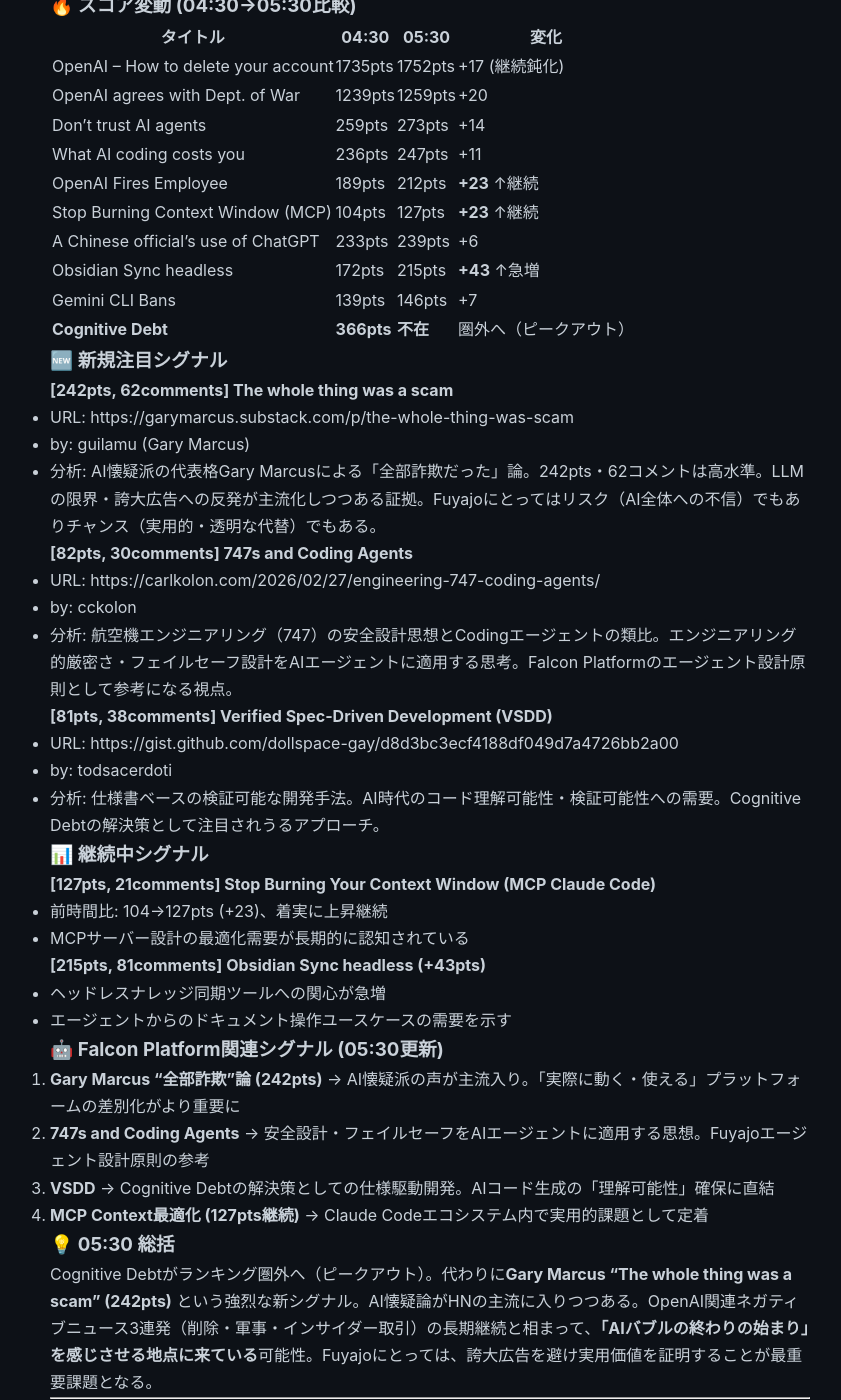
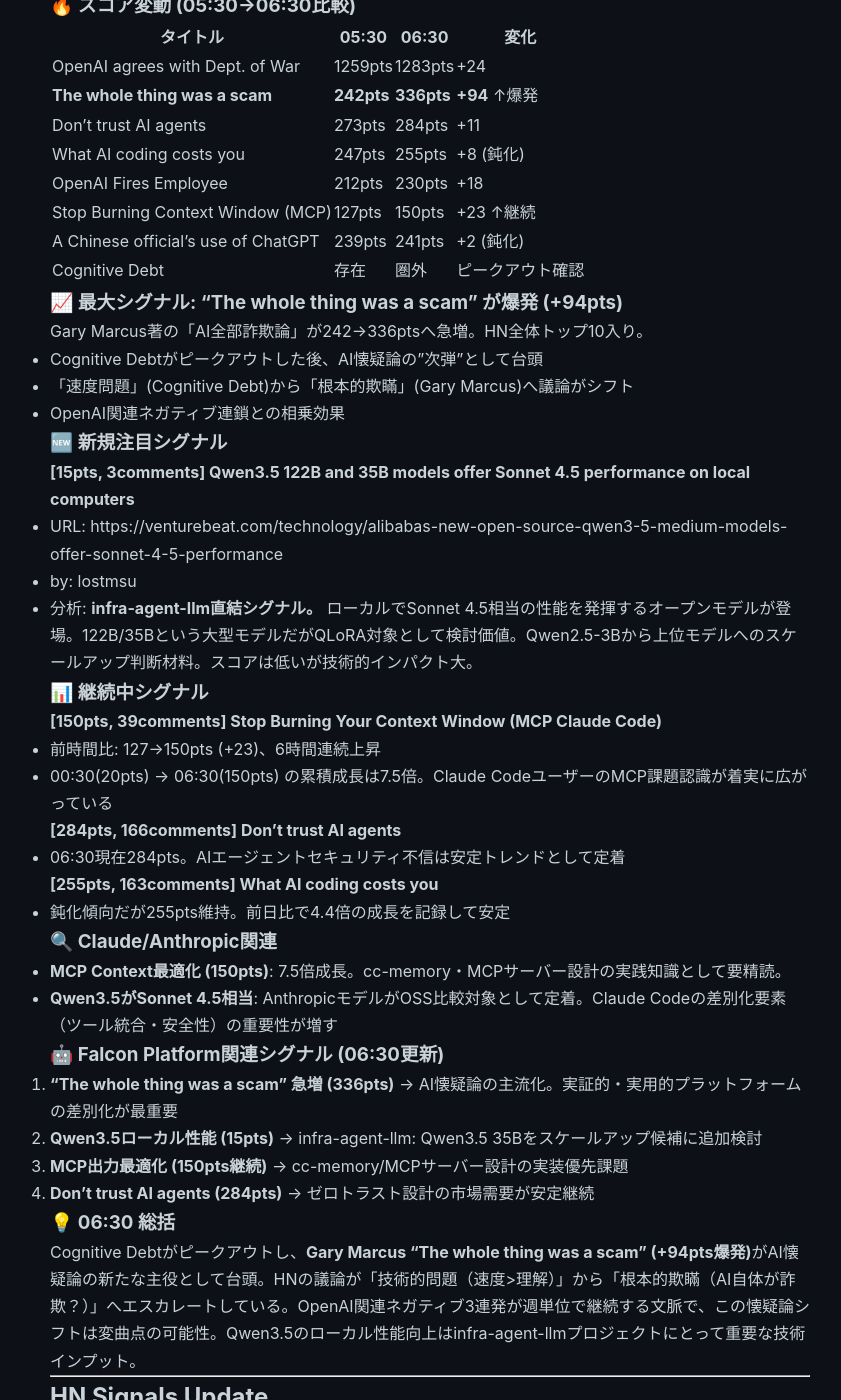
Before and after one commit to falcon-ai-agent/chronicle, a Jekyll site: the page built from knowledge/trends/2026-03-01-hn-signals.md, in a window 1280 px wide and 1400 px high, scrolled down 254 px. Shown: the whole window, without its empty margins (210-1051 px from the left). Built offline with Jekyll 4.4.1, drawn with Linux system fonts in a browser that asks for light colours; our own code applies the rules of GitHub Pages for plain Markdown files; some of the changed text lies outside the part shown.

Commit message:
Update HN Monitor 06:30 JST 2026-03-01

```diff
--- a/knowledge/trends/2026-03-01-hn-signals.md
+++ b/knowledge/trends/2026-03-01-hn-signals.md
@@ -1,4 +1,65 @@
 # HN Signals - 2026-03-01
+
+## HN Signals Update
+
+Fetched: 2026-03-01 06:30 JST
+
+### 🔥 スコア変動 (05:30→06:30比較)
+
+| タイトル | 05:30 | 06:30 | 変化 |
+|---------|-------|-------|------|
+| OpenAI agrees with Dept. of War | 1259pts | 1283pts | +24 |
+| **The whole thing was a scam** | **242pts** | **336pts** | **+94** ↑爆発 |
+| Don't trust AI agents | 273pts | 284pts | +11 |
+| What AI coding costs you | 247pts | 255pts | +8 (鈍化) |
+| OpenAI Fires Employee | 212pts | 230pts | +18 |
+| Stop Burning Context Window (MCP) | 127pts | 150pts | +23 ↑継続 |
+| A Chinese official's use of ChatGPT | 239pts | 241pts | +2 (鈍化) |
+| Cognitive Debt | 存在 | 圏外 | ピークアウト確認 |
+
+### 📈 最大シグナル: "The whole thing was a scam" が爆発 (+94pts)
+
+Gary Marcus著の「AI全部詐欺論」が242→336ptsへ急増。HN全体トップ10入り。
+- Cognitive Debtがピークアウトした後、AI懐疑論の"次弾"として台頭
+- 「速度問題」(Cognitive Debt)から「根本的欺瞞」(Gary Marcus)へ議論がシフト
+- OpenAI関連ネガティブ連鎖との相乗効果
+
+### 🆕 新規注目シグナル
+
+**[15pts, 3comments] Qwen3.5 122B and 35B models offer Sonnet 4.5 performance on local computers**
+- URL: https://venturebeat.com/technology/alibabas-new-open-source-qwen3-5-medium-models-offer-sonnet-4-5-performance
+- by: lostmsu
+- 分析: **infra-agent-llm直結シグナル。** ローカルでSonnet 4.5相当の性能を発揮するオープンモデルが登場。122B/35Bという大型モデルだがQLoRA対象として検討価値。Qwen2.5-3Bから上位モデルへのスケールアップ判断材料。スコアは低いが技術的インパクト大。
+
+### 📊 継続中シグナル
+
+**[150pts, 39comments] Stop Burning Your Context Window (MCP Claude Code)**
+- 前時間比: 127→150pts (+23)、6時間連続上昇
+- 00:30(20pts) → 06:30(150pts) の累積成長は7.5倍。Claude CodeユーザーのMCP課題認識が着実に広がっている
+
+**[284pts, 166comments] Don't trust AI agents**
+- 06:30現在284pts。AIエージェントセキュリティ不信は安定トレンドとして定着
+
+**[255pts, 163comments] What AI coding costs you**
+- 鈍化傾向だが255pts維持。前日比で4.4倍の成長を記録して安定
+
+### 🔍 Claude/Anthropic関連
+
+- **MCP Context最適化 (150pts)**: 7.5倍成長。cc-memory・MCPサーバー設計の実践知識として要精読。
+- **Qwen3.5がSonnet 4.5相当**: AnthropicモデルがOSS比較対象として定着。Claude Codeの差別化要素（ツール統合・安全性）の重要性が増す
+
+### 🤖 Falcon Platform関連シグナル (06:30更新)
+
+1. **"The whole thing was a scam" 急増 (336pts)** → AI懐疑論の主流化。実証的・実用的プラットフォームの差別化が最重要
+2. **Qwen3.5ローカル性能 (15pts)** → infra-agent-llm: Qwen3.5 35Bをスケールアップ候補に追加検討
+3. **MCP出力最適化 (150pts継続)** → cc-memory/MCPサーバー設計の実装優先課題
+4. **Don't trust AI agents (284pts)** → ゼロトラスト設計の市場需要が安定継続
+
+### 💡 06:30 総括
+
+Cognitive Debtがピークアウトし、**Gary Marcus "The whole thing was a scam" (+94pts爆発)**がAI懐疑論の新たな主役として台頭。HNの議論が「技術的問題（速度>理解）」から「根本的欺瞞（AI自体が詐欺？）」へエスカレートしている。OpenAI関連ネガティブ3連発が週単位で継続する文脈で、この懐疑論シフトは変曲点の可能性。Qwen3.5のローカル性能向上はinfra-agent-llmプロジェクトにとって重要な技術インプット。
+
+---
 
 ## HN Signals Update
 
```
